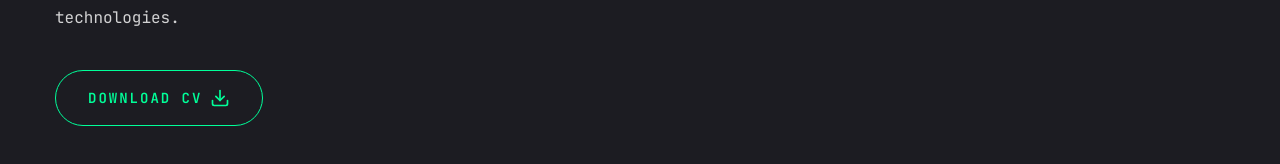
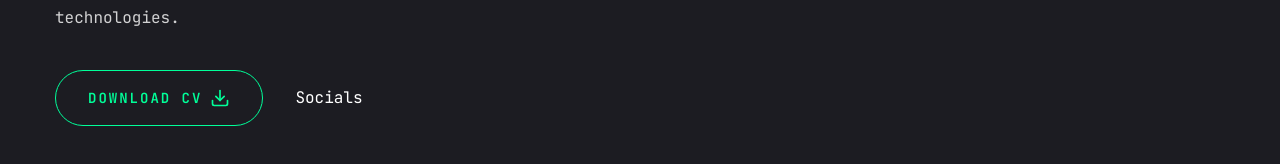
Before and after one commit to reynaroma/reyna-portfolio, a Next.js app: page / in a window 1280 px wide. Shown: the part 466-630 px from the top of the page. Built offline with nearby package versions, Linux system fonts and the light colour scheme.

Commit message:
Add style on the div element for button and socials

```diff
--- a/app/page.jsx
+++ b/app/page.jsx
@@ -16,7 +16,7 @@ const Home = () => {
               I excel at crafting elegant digital experiences and I am proficient in various programming languages and technologies.
             </p>
             {/* btn and socials */}
-            <div>
+            <div className="flex flex-col items-center gap-8 xl:flex-row">
               <Button
                 variant="outline"
                 size="lg"
@@ -24,6 +24,7 @@ const Home = () => {
                 <span>Download CV</span>
                 <FiDownload className="text-xl" />
               </Button>
+              <div>Socials</div>
             </div>
           </div>
           {/* photo */}
```
